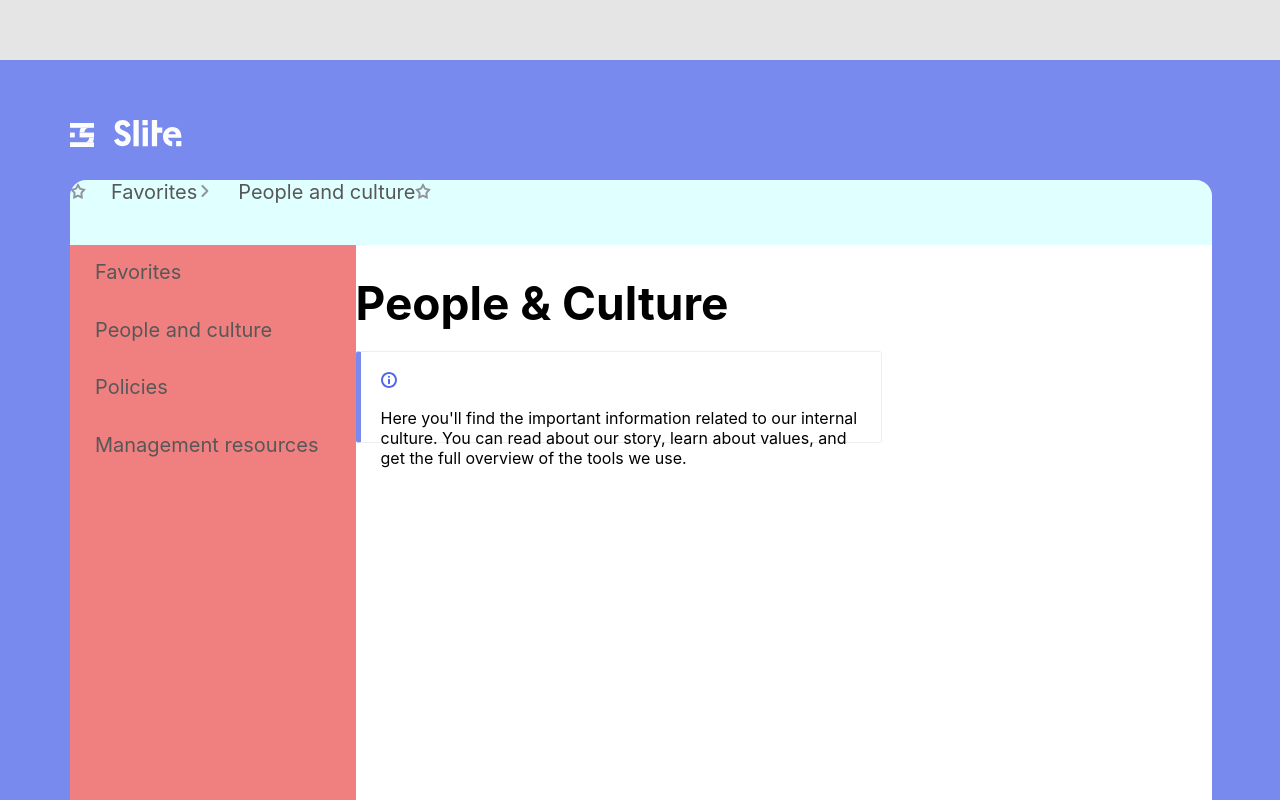
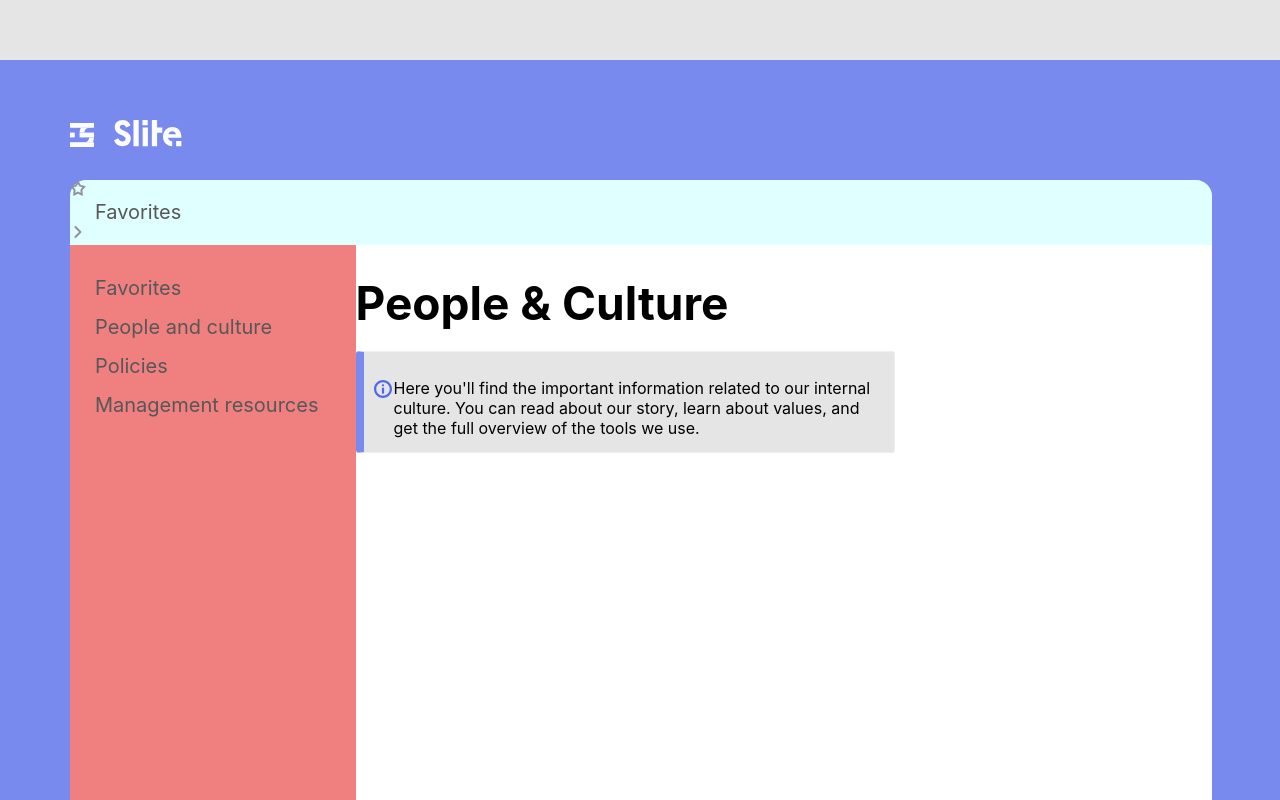
Before and after one commit to Mary0183/slite-assignment, a React (Create React App) app: page / in a window 1280 px wide. Shown: the top 800 px of the page. Built offline with nearby package versions, Linux system fonts and the light colour scheme.

Commit message:
working on the sidebar

```diff
--- a/src/Components/PeopleAndCulture.css
+++ b/src/Components/PeopleAndCulture.css
@@ -16,7 +16,7 @@ h1 {
 }
 
 .callout {
-  padding: 20px;
+  padding: 10px;
   margin: 20px 0;
   border: 1px solid #eee;
   border-left-width: 5px;
@@ -37,9 +37,36 @@ h1 {
 }
 .callout-default {
   border-left-color: #788aee;
-  width: 480px;
-  height: 50px;
+  border-left-width: 8px;
+  width: 510px;
+  height: 80px;
+  background-color: #e5e5e5;
 }
 .callout-default h4 {
   color: #777;
 }
+.callout {
+  display: grid;
+  grid-template-columns: 510px;
+}
+p {
+  background: url("../images/Info.svg") 0 2px / 14px 14px no-repeat;
+  background-size: 18px;
+  width: 490px;
+  height: 70px;
+  padding-left: 20px;
+}
+
+a {
+  display: block;
+}
+
+.our-culture {
+  padding-bottom: 10px;
+  background-color: #e5e5e5;
+}
+
+.values {
+  padding-bottom: 10px;
+  background-color: #e5e5e5;
+}
--- a/src/Components/PeopleAndCulture.js
+++ b/src/Components/PeopleAndCulture.js
@@ -7,13 +7,25 @@ function PeopleAndCulture() {
     <div className="pc-container">
       <h1> People & Culture </h1>
       <div className="callout callout-default">
-        <img className="info-icon" src={Info} alt="info icon" />
-        <p>
-          Here you'll find the important information related to our internal
-          culture. You can read about our story, learn about values, and get the
-          full overview of the tools we use.
-        </p>
+        <div className="grid-callout">
+          <p>
+            Here you'll find the important information related to our internal
+            culture. You can read about our story, learn about values, and get
+            the full overview of the tools we use.
+          </p>
+        </div>
       </div>
+      {/* <div className="link-list">
+        <a className="our-culture" href="#Our culture">
+          Our culture
+        </a>
+        <a className="values" href="#values">
+          Values
+        </a>
+        <a className="tips" href="#tips and tricks">
+          Tips & tricks
+        </a>
+      </div> */}
     </div>
   );
 }
--- a/src/Components/Sidebar.css
+++ b/src/Components/Sidebar.css
@@ -1,6 +1,6 @@
 .grid-container-col {
   background-color: lightcoral;
-  height: 900px;
+  height: 930px;
 }
 
 .sidenav-grid {
@@ -16,3 +16,22 @@ a {
   font-size: 20px;
   margin-left: 25px;
 }
+ul {
+  padding-left: 0;
+}
+
+li {
+  list-style: none;
+}
+
+.favorites {
+  margin-bottom: 15px;
+}
+
+.people {
+  margin-bottom: 15px;
+}
+
+.policies {
+  margin-bottom: 15px;
+}
--- a/src/Components/Sidebar.js
+++ b/src/Components/Sidebar.js
@@ -7,10 +7,26 @@ function Sidebar() {
     <div>
       <div className="grid-container-col">
         <div className="sidenav-grid">
-          <a href="#Favorites">Favorites</a>
-          <a href="#People and culture">People and culture</a>
-          <a href="#Policies">Policies</a>
-          <a href="#Management resources">Management resources</a>
+          <ul className="sidebar-nav">
+            <li>
+              <a className="favorites" href="#Favorites">
+                Favorites
+              </a>
+            </li>
+            <li>
+              <a className="people" href="#People and culture">
+                People and culture
+              </a>
+            </li>
+            <li>
+              <a className="policies" href="#Policies">
+                Policies
+              </a>
+            </li>
+            <li>
+              <a href="#Management resources">Management resources</a>
+            </li>
+          </ul>
         </div>
       </div>
     </div>
```
Also changed, not shown: src/Components/SidebarData.js (added, +8 -0 lines).
